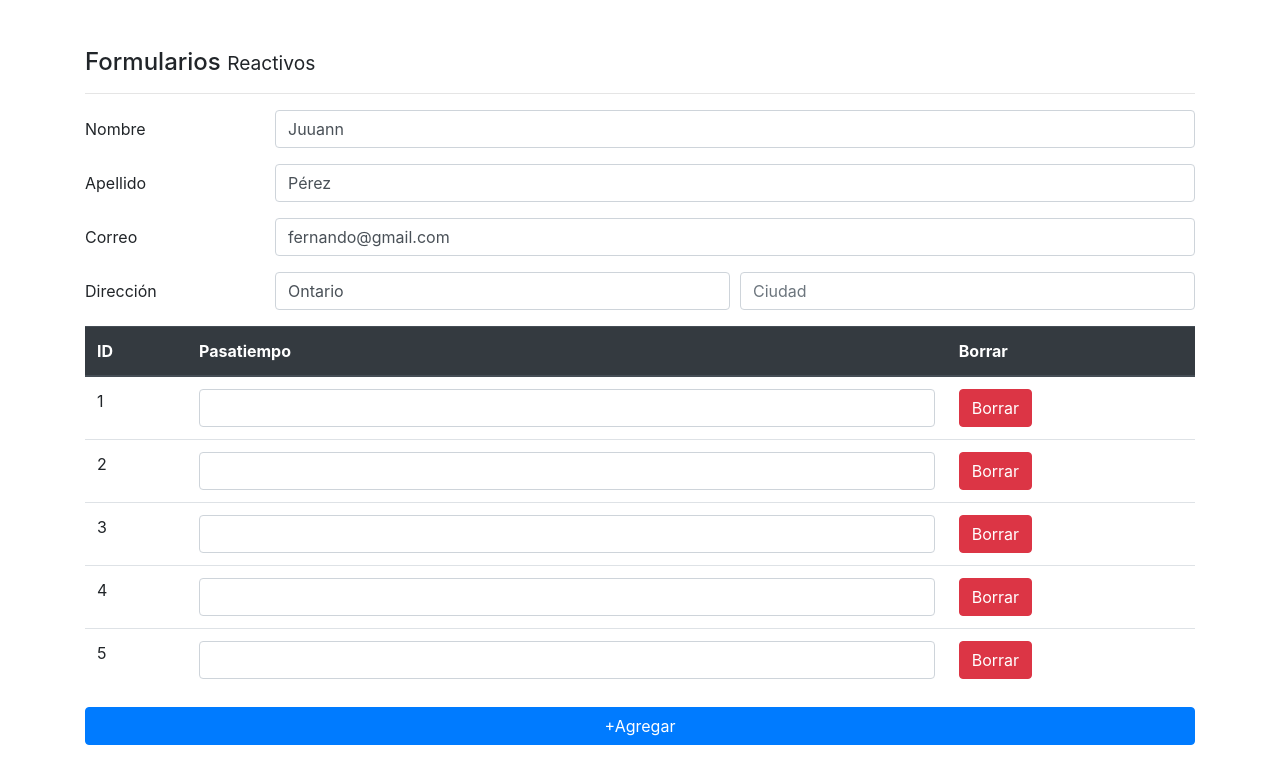
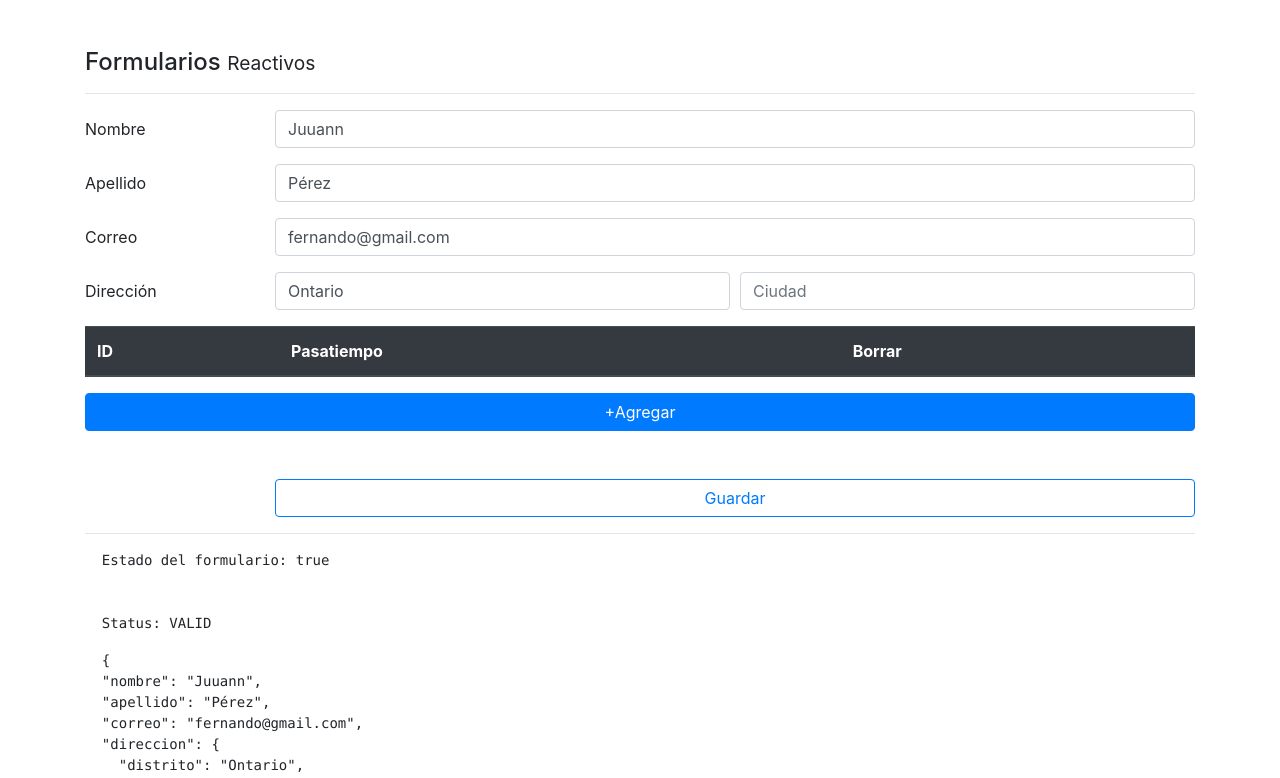
Before and after one commit to JonathanPerez666/Formularios, an Angular app: page /reactivo in a window 1280 px wide. Shown: the top 778 px of the page. Built offline with nearby package versions, Linux system fonts and the light colour scheme.

Commit message:
Reactivo añadir y borrar FormControls de dorma dinámica

```diff
--- a/src/app/pages/reactive/reactive.component.html
+++ b/src/app/pages/reactive/reactive.component.html
@@ -95,7 +95,8 @@
                        [formControlName]="i">
               </td>
               <td>
-                <button class="btn btn-danger">
+                <button class="btn btn-danger"
+                        (click)="borrarPasatiempo(i)">
                   Borrar
                 </button>
               </td>
@@ -104,7 +105,8 @@
         </table>
 
         <button class="btn btn-primary mt-3 mb-5 btn-block"
-                type="button">
+                type="button"
+                (click)="agregarPasatiempo()">
             +Agregar
         </button>
 
--- a/src/app/pages/reactive/reactive.component.ts
+++ b/src/app/pages/reactive/reactive.component.ts
@@ -47,9 +47,7 @@
           distrito: ['', Validators.required ],
           ciudad: ['', Validators.required],
         }),
-        pasatiempos: this.fb.array([
-          [],[],[],[],[]
-        ])
+        pasatiempos: this.fb.array([])
       });
   }
 
@@ -64,6 +62,13 @@
         ciudad: "Ottawa"
       }
     });
+  }
+
+  agregarPasatiempo(){
+    this.pasatiempos.push( this.fb.control('',)  );
+  }
+  borrarPasatiempo(i: number){
+      this.pasatiempos.removeAt(i);
   }
 
   guardar(){
```
